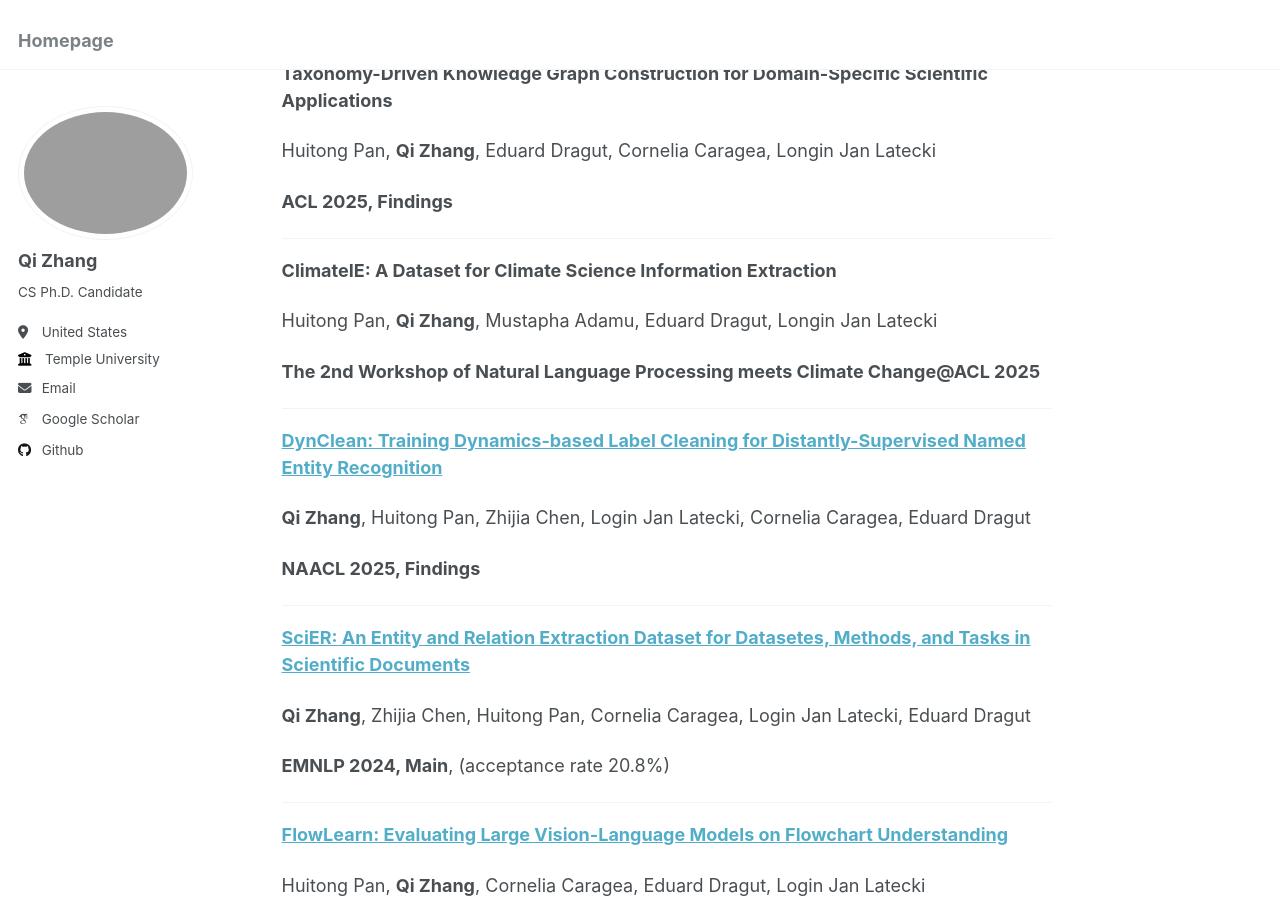
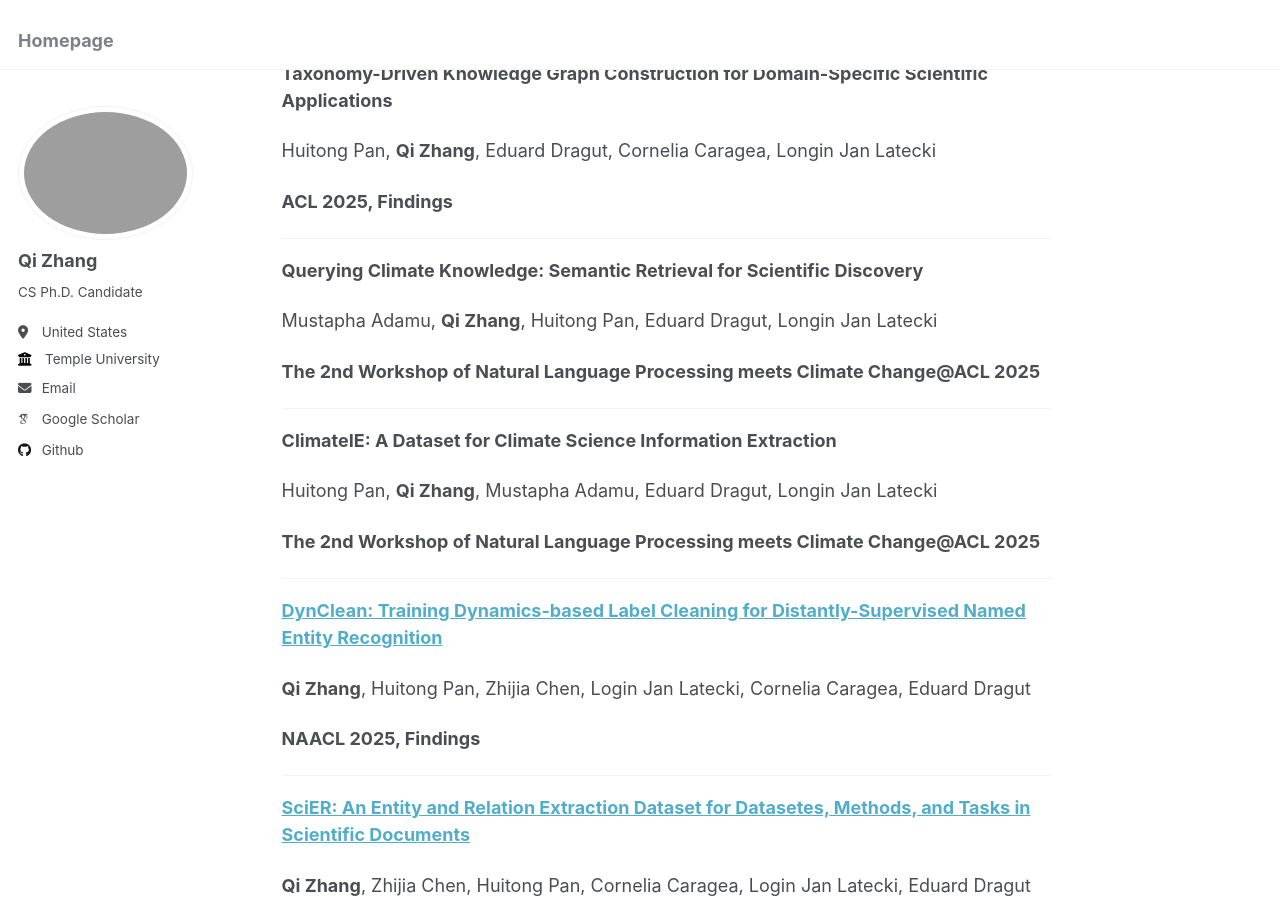
Before and after one commit to edzq/edzq.github.io, a Jekyll site: the page built from _pages/about.md, in a window 1280 px wide and 900 px high, scrolled down 548 px. Built offline with Jekyll 4.4.1, drawn with Linux system fonts in a browser that asks for light colours; some web fonts are replaced.

Commit message:
updating

```diff
--- a/_pages/about.md
+++ b/_pages/about.md
@@ -26,6 +26,13 @@ Specifically, the topics I am interested in are:
 Huitong Pan, **Qi Zhang**, Eduard Dragut, Cornelia Caragea, Longin Jan Latecki
 
 **ACL 2025, Findings**
+
+---
+**Querying Climate Knowledge: Semantic Retrieval for Scientific Discovery**
+
+Mustapha Adamu, **Qi Zhang**, Huitong Pan, Eduard Dragut, Longin Jan Latecki
+
+**The 2nd Workshop of Natural Language Processing meets Climate Change@ACL 2025**
 
 ---
 **ClimateIE: A Dataset for Climate Science Information Extraction**
```
